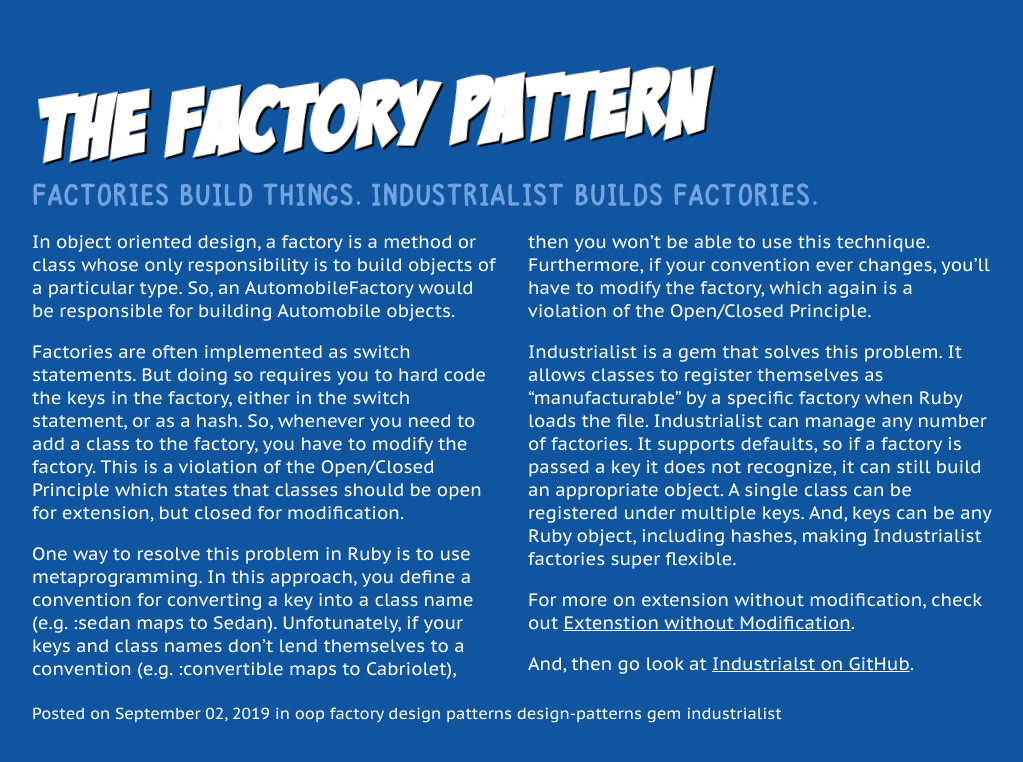
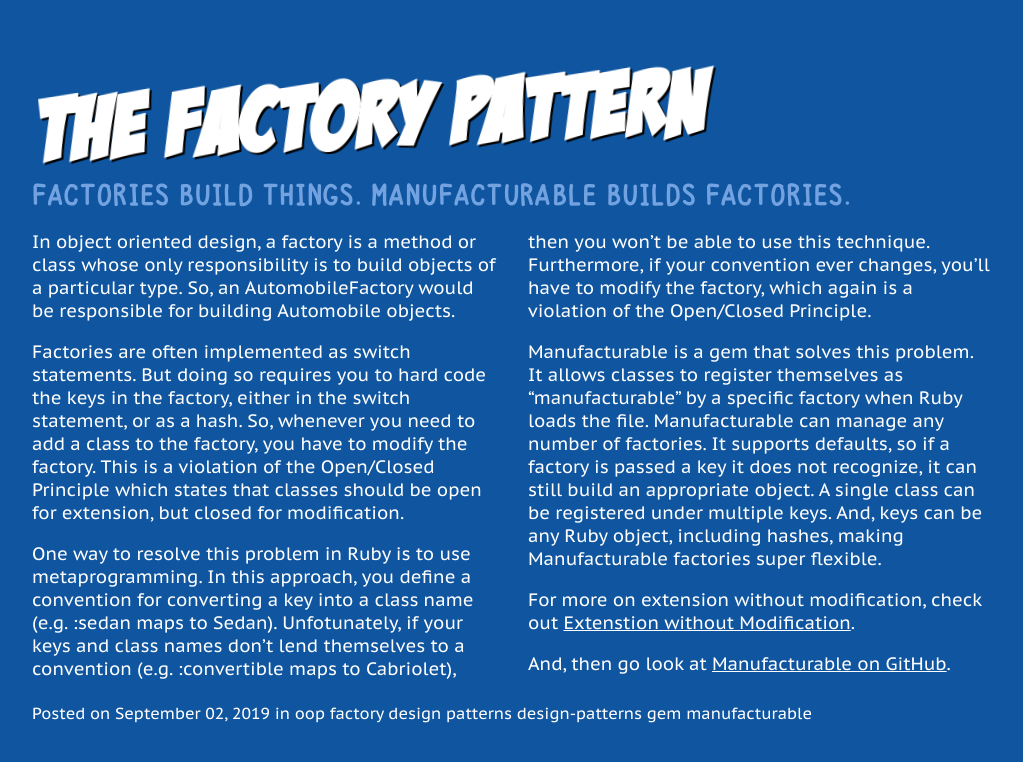
Before and after one commit to first-try-software/first-try-software.github.io, a Jekyll site: the page built from _posts/2019-08-30-industrialist.md, in a window 1280 px wide. Shown: the top 762 px of the page, without its empty margins (128-1151 px from the left). Built offline with Jekyll 4.4.1, drawn with Linux system fonts in a browser that asks for light colours.

Commit message:
Updates article for Manufacturable

```diff
--- a/_posts/2019-08-30-industrialist.md
+++ b/_posts/2019-08-30-industrialist.md
@@ -1,10 +1,10 @@
 ---
 layout: post
 title: The Factory Pattern
-subtitle: Factories build things. Industrialist builds factories.
-slug: industrialist
+subtitle: Factories build things. Manufacturable builds factories.
+slug: manufacturable
 date: 2019-09-02 16:23:00
-topics: [oop, factory, design, patterns, design-patterns, gem, industrialist]
+topics: [oop, factory, design, patterns, design-patterns, gem, manufacturable]
 ---
 In object oriented design, a factory is a method or class whose only responsibility is to build objects of a particular type. So, an AutomobileFactory would be responsible for building Automobile objects.
 
@@ -12,8 +12,8 @@
 
 One way to resolve this problem in Ruby is to use metaprogramming. In this approach, you define a convention for converting a key into a class name (e.g. :sedan maps to Sedan). Unfotunately, if your keys and class names don't lend themselves to a convention (e.g. :convertible maps to Cabriolet), then you won't be able to use this technique. Furthermore, if your convention ever changes, you'll have to modify the factory, which again is a violation of the Open/Closed Principle.
 
-Industrialist is a gem that solves this problem. It allows classes to register themselves as "manufacturable" by a specific factory when Ruby loads the file. Industrialist can manage any number of factories. It supports defaults, so if a factory is passed a key it does not recognize, it can still build an appropriate object. A single class can be registered under multiple keys. And, keys can be any Ruby object, including hashes, making Industrialist factories super flexible.
+Manufacturable is a gem that solves this problem. It allows classes to register themselves as "manufacturable" by a specific factory when Ruby loads the file. Manufacturable can manage any number of factories. It supports defaults, so if a factory is passed a key it does not recognize, it can still build an appropriate object. A single class can be registered under multiple keys. And, keys can be any Ruby object, including hashes, making Manufacturable factories super flexible.
 
 For more on extension without modification, check out [Extenstion without Modification](https://engineering.entelo.com/extension-without-modification-cb0f9cfb64a3).
 
-And, then go look at [Industrialst on GitHub](https://github.com/entelo/industrialist).
+And, then go look at [Manufacturable on GitHub](https://github.com/first-try-software/manufacturable).
```
